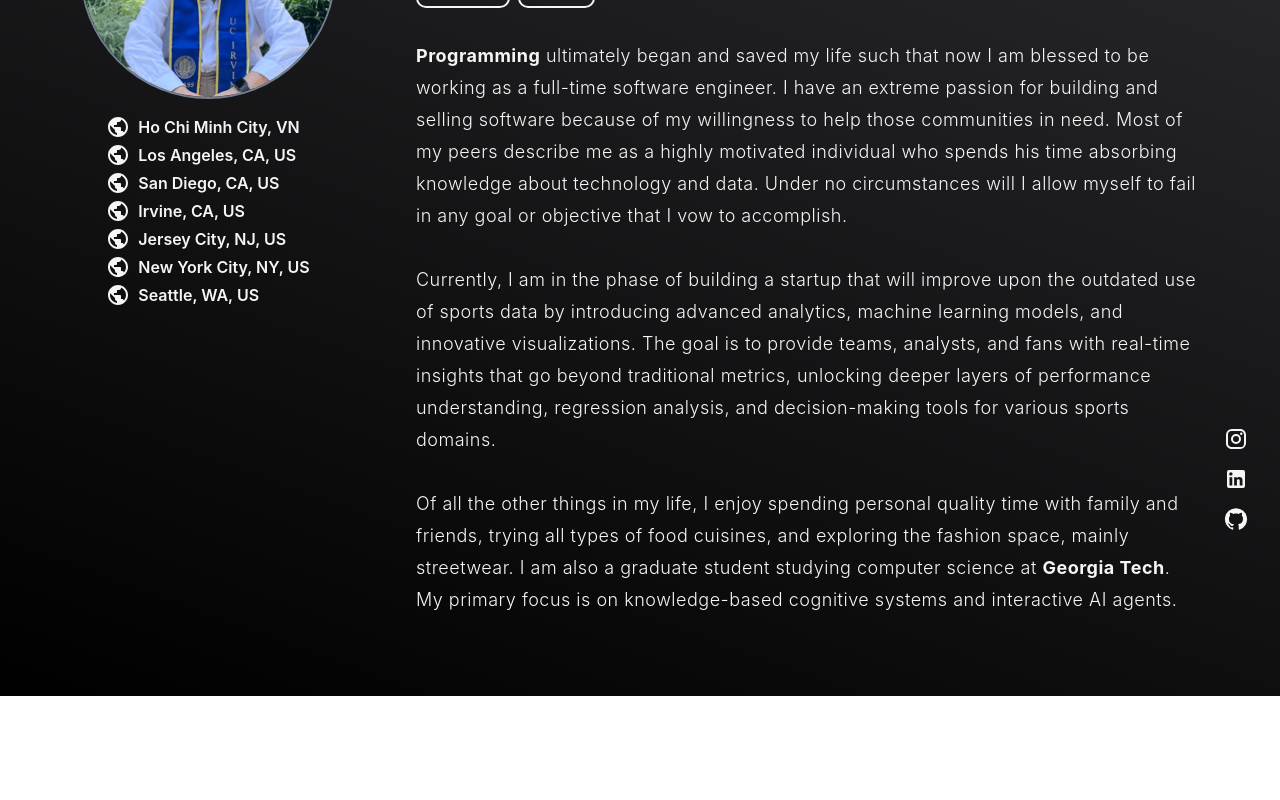
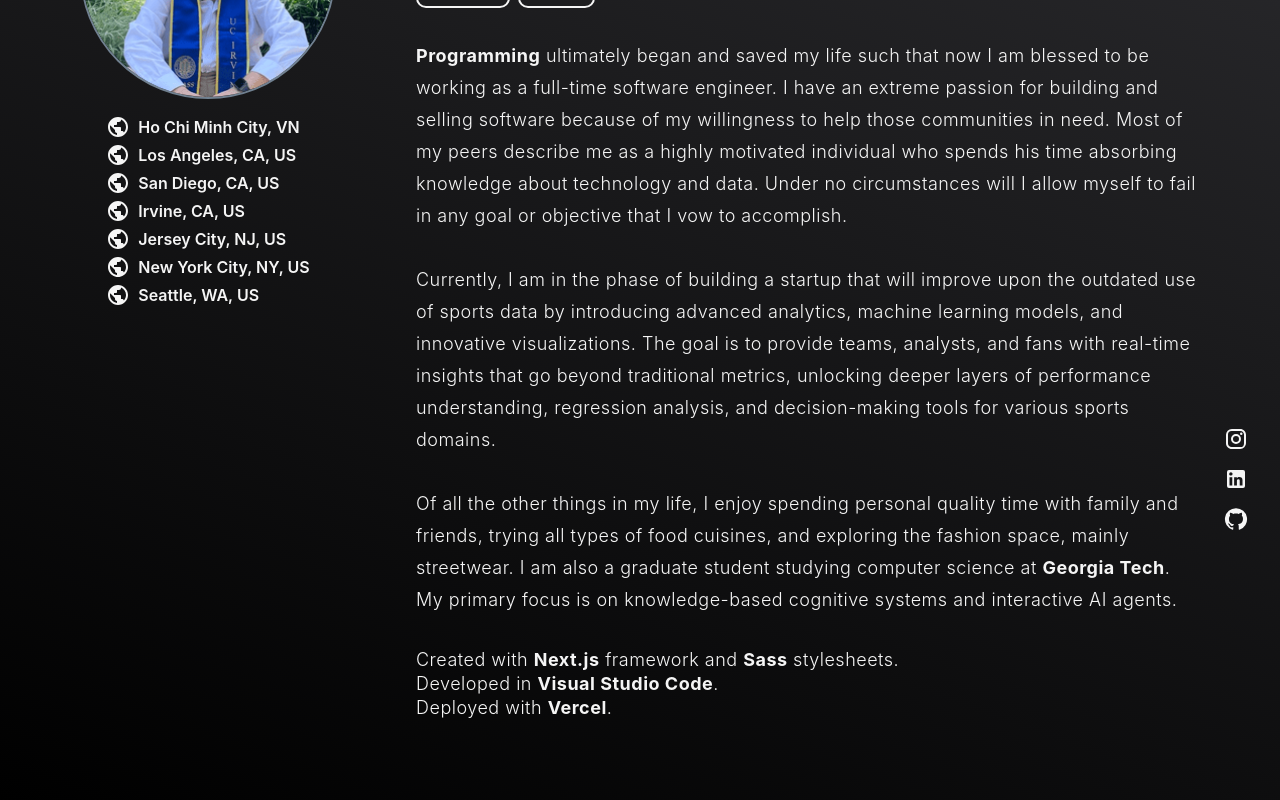
Before and after one commit to jdinh-782/portfolio, a Next.js app: page / in a window 1280 px wide. Shown: the part 237-1037 px from the top of the page. Before the commit the page ends 933 px from the top, so only its background shows below. Built offline with nearby package versions, Linux system fonts and the light colour scheme; a web font is replaced by a local one.

Commit message:
feat: create end section

```diff
--- a/src/app/page.scss
+++ b/src/app/page.scss
@@ -68,7 +68,7 @@
     // display: flex;
     // flex-direction: column;
 
-    .about-section {
+    .content {
       display: flex;
       flex-direction: column;
 
@@ -130,6 +130,10 @@
           color: lightgray;
         }
       }
+
+      .endnote {
+        line-height: 24px;
+      }
     }
   }
 
--- a/src/app/page.tsx
+++ b/src/app/page.tsx
@@ -34,7 +34,7 @@ export default function Home() {
       </header>
 
       <main className="main">
-        <section className="about-section">
+        <section className="content about">
           <h1 className="title">Johnson Dinh</h1>
           <h4 className="position">Software Engineer</h4>
 
@@ -49,8 +49,6 @@ export default function Home() {
               <span>Email</span>
             </a>
           </div>
-
-
 
           <span className="description first">
             <a target="_blank" href="https://encrypted-tbn0.gstatic.com/images?q=tbn:ANd9GcS8szQeYgks7ET0P4tb6qdbYt-Mns5zFsdu-Q&s" rel="noopener">Programming</a> ultimately began and saved my life such that now I am blessed to be working as a full-time software engineer.
@@ -70,8 +68,19 @@ export default function Home() {
             My primary focus is on knowledge-based cognitive systems and interactive AI agents.
           </span>
         </section>
+
+        <section className="content endnote">
+          <span className="description endnote">
+            Created with <a href="https://nextjs.org/" target="_blank">Next.js</a> framework and <a href="https://sass-lang.com/" target="_blank">Sass</a> stylesheets. <br/>
+            Developed in <a href="https://code.visualstudio.com/" target="_blank">Visual Studio Code</a>. <br/>
+            Deployed with <a href="https://vercel.com/" target="_blank">Vercel</a>.
+          </span>
+        </section>
       </main>
 
+      {/* Separate components */}
+
+      {/*  */}
       <footer className="footer">
         <a href="https://www.instagram.com/jdinhhhh/" target="_blank" rel="noopener">
           <Instagram />
```
